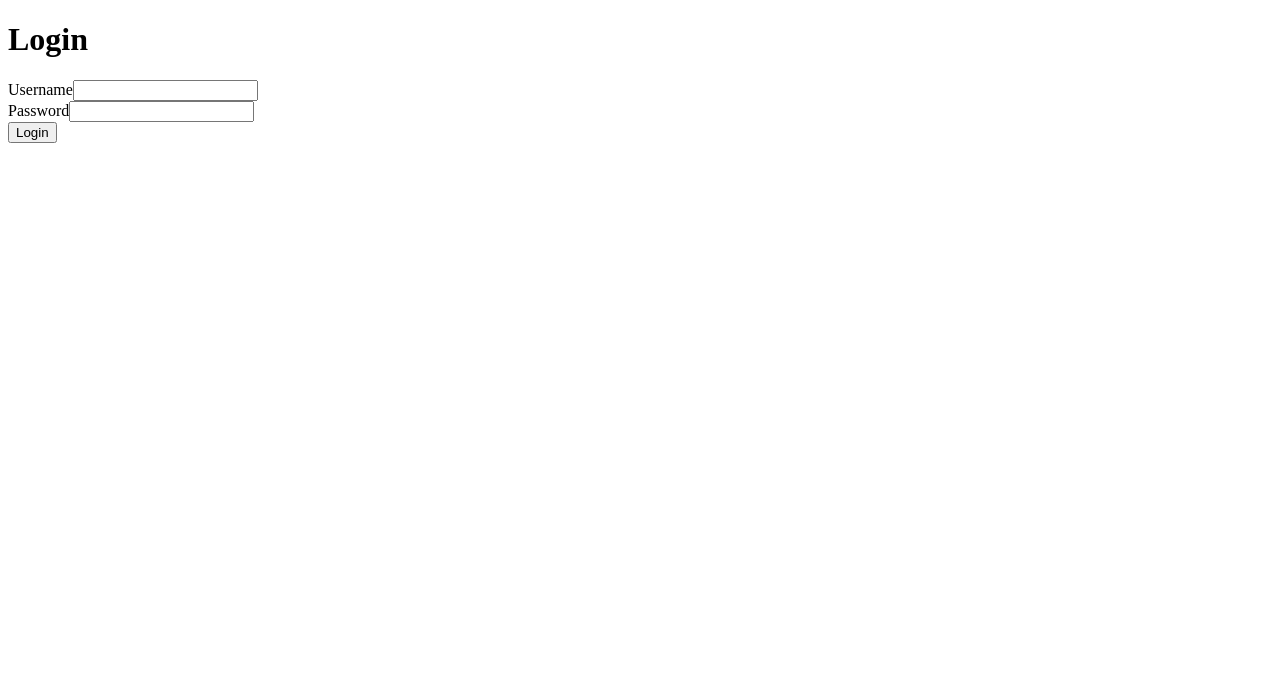
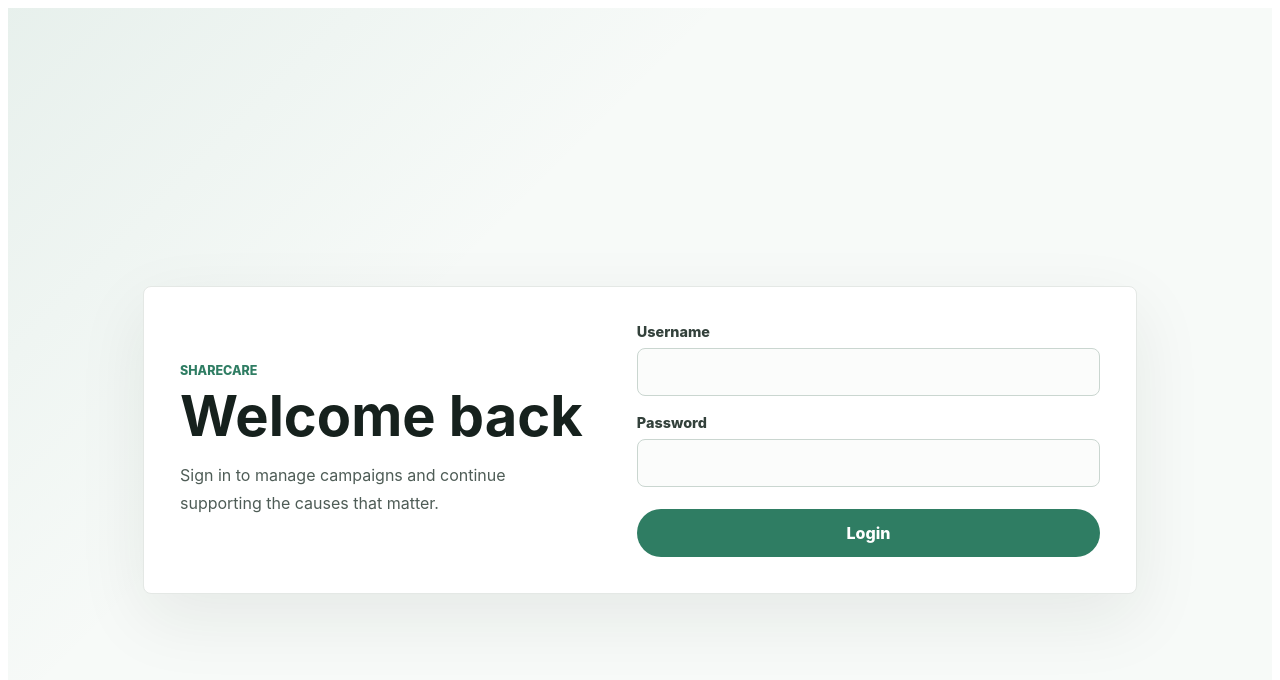
Before and after one commit to Smgit5/sharecare-frontend, an Angular app: page /login in a window 1280 px wide. Shown: the top 680 px of the page. Built offline with nearby package versions, Linux system fonts and the light colour scheme.

Commit message:
Login page beautified

```diff
--- a/src/app/features/auth/login/login.css
+++ b/src/app/features/auth/login/login.css
@@ -0,0 +1,123 @@
+.login-page {
+  display: grid;
+  min-height: 100vh;
+  place-items: center;
+  padding: 32px;
+  color: #16211d;
+  background:
+    linear-gradient(135deg, rgba(47, 125, 99, 0.08), transparent 34%),
+    #f7faf8;
+  font-family:
+    Inter, ui-sans-serif, system-ui, -apple-system, BlinkMacSystemFont, "Segoe UI",
+    sans-serif;
+}
+
+.login-panel {
+  display: grid;
+  width: min(920px, 100%);
+  grid-template-columns: minmax(0, 0.9fr) minmax(320px, 1fr);
+  gap: 40px;
+  align-items: center;
+  padding: 36px;
+  border: 1px solid #e4e8e5;
+  border-radius: 8px;
+  background: #ffffff;
+  box-shadow: 0 24px 70px rgba(22, 33, 29, 0.08);
+}
+
+.eyebrow {
+  margin: 0 0 10px;
+  color: #2f7d63;
+  font-size: 0.78rem;
+  font-weight: 800;
+  letter-spacing: 0;
+  text-transform: uppercase;
+}
+
+h1 {
+  margin: 0;
+  font-size: clamp(2rem, 5vw, 3.5rem);
+  font-weight: 750;
+  line-height: 1;
+}
+
+.login-copy p:last-child {
+  max-width: 360px;
+  margin: 18px 0 0;
+  color: #4e5c56;
+  font-size: 1rem;
+  line-height: 1.7;
+}
+
+.login-form {
+  display: grid;
+  gap: 18px;
+}
+
+.form-field {
+  display: grid;
+  gap: 8px;
+}
+
+label {
+  color: #33413b;
+  font-size: 0.9rem;
+  font-weight: 800;
+}
+
+input {
+  width: 100%;
+  min-height: 48px;
+  box-sizing: border-box;
+  padding: 0 14px;
+  border: 1px solid #cad6d0;
+  border-radius: 8px;
+  color: #16211d;
+  background: #fbfcfb;
+  font: inherit;
+}
+
+input:focus {
+  border-color: #2f7d63;
+  outline: 3px solid rgba(47, 125, 99, 0.16);
+}
+
+button {
+  min-height: 48px;
+  margin-top: 4px;
+  border: 0;
+  border-radius: 999px;
+  color: #ffffff;
+  background: #2f7d63;
+  cursor: pointer;
+  font: inherit;
+  font-weight: 800;
+}
+
+button:hover {
+  background: #276a54;
+}
+
+button:focus-visible {
+  outline: 3px solid rgba(47, 125, 99, 0.28);
+  outline-offset: 4px;
+}
+
+@media (max-width: 760px) {
+  .login-page {
+    min-height: 100dvh;
+    padding: 20px;
+    place-items: stretch;
+  }
+
+  .login-panel {
+    grid-template-columns: 1fr;
+    align-content: center;
+    gap: 28px;
+    padding: 28px 22px;
+  }
+
+  .login-copy p:last-child {
+    max-width: none;
+  }
+}
--- a/src/app/features/auth/login/login.html
+++ b/src/app/features/auth/login/login.html
@@ -1,23 +1,37 @@
-<h1>Login</h1>
+<main class="login-page">
+  <section class="login-panel" aria-labelledby="login-title">
+    <div class="login-copy">
+      <p class="eyebrow">ShareCare</p>
+      <h1 id="login-title">Welcome back</h1>
+      <p>Sign in to manage campaigns and continue supporting the causes that matter.</p>
+    </div>
 
-<form (ngSubmit)="login()">
-  <div>
-    <label>Username</label>
+    <form (ngSubmit)="login()" class="login-form">
+      <div class="form-field">
+        <label for="username">Username</label>
         <input
+          id="username"
           type="text"
           name="username"
+          autocomplete="username"
+          required
           [(ngModel)]="loginRequest.username"
         />
       </div>
 
-  <div>
-    <label>Password</label>
+      <div class="form-field">
+        <label for="password">Password</label>
         <input
+          id="password"
           type="password"
           name="password"
+          autocomplete="current-password"
+          required
           [(ngModel)]="loginRequest.password"
         />
       </div>
 
       <button type="submit">Login</button>
     </form>
+  </section>
+</main>
```
Lines whose indentation alone changed are shown as unchanged.
